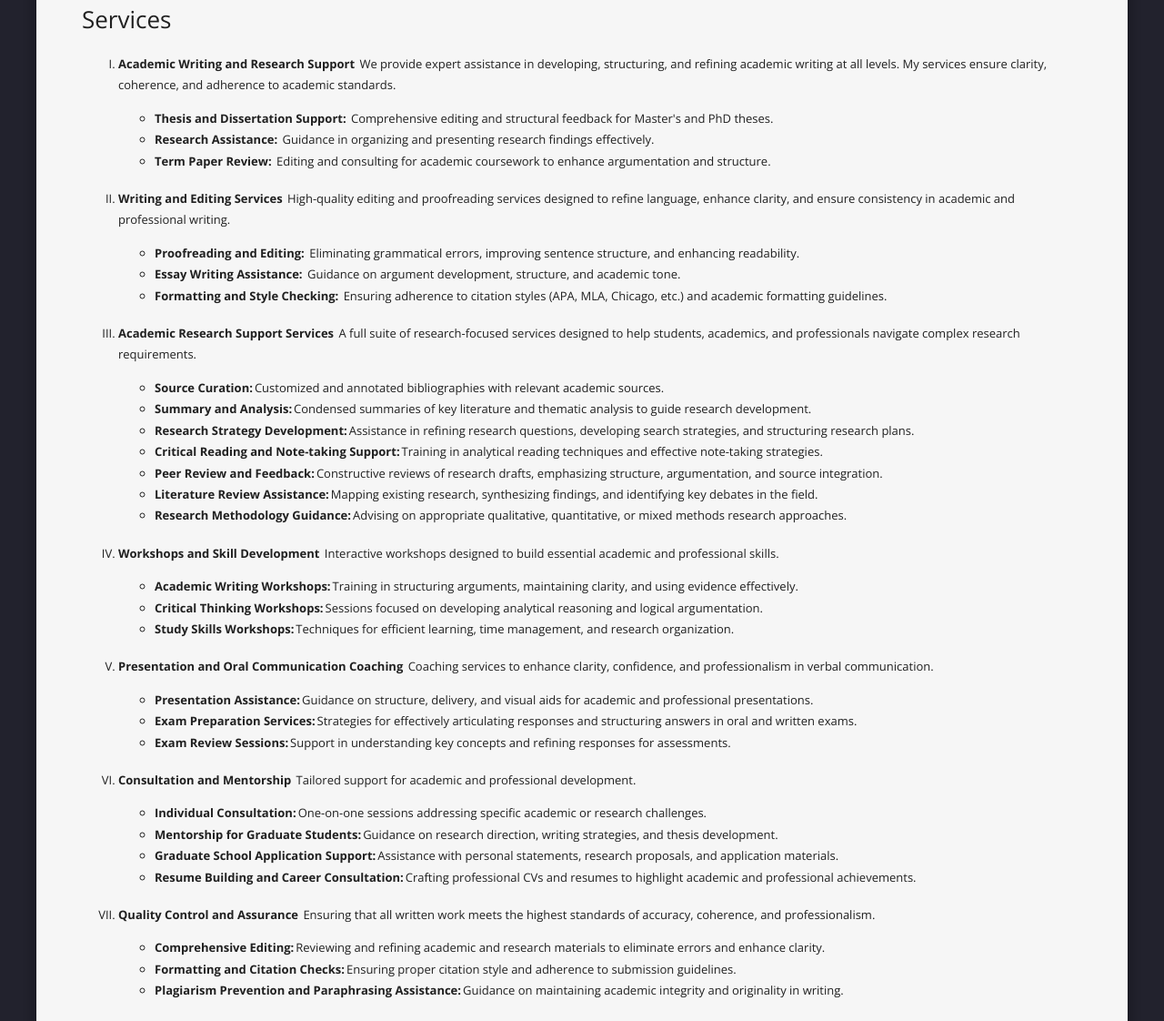
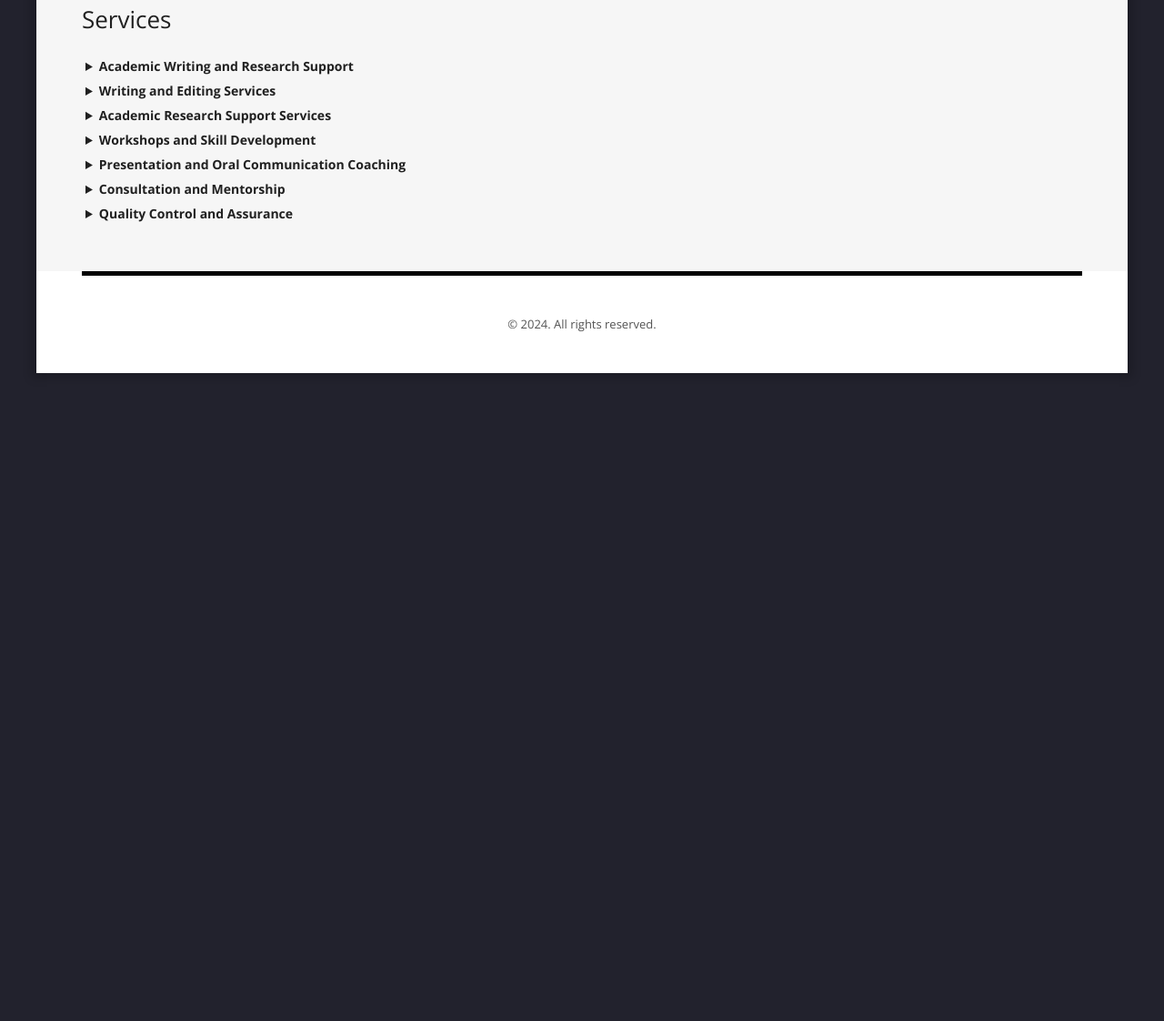
Before and after one commit to lipsotiko/delta-editing, a plain HTML site: page services.html in a window 1280 px wide. Shown: the part 247-1369 px from the top of the page at 91% size. After the commit the page ends 850 px from the top, so only its background shows below. Drawn offline with nearby package versions, Linux system fonts and the light colour scheme.

Commit message:
Style services page

```diff
--- a/services.html
+++ b/services.html
@@ -22,6 +22,16 @@
       b {
         margin-right: 2px;
       }
+      details {
+        padding: 4px;
+      }
+      summary {
+        cursor: pointer;
+        font-size: 14px;
+      }
+      p {
+        margin: 12px 16px;
+      }
     </style>
   </head>
   <body>
@@ -37,9 +47,7 @@
         <div id="menu">
           <ul>
             <li>
-              <a href="http://deltaediting.com/" accesskey="1" title=""
-                >Home</a
-              >
+              <a href="http://deltaediting.com/" accesskey="1" title="">Home</a>
             </li>
             <li><a href="#" accesskey="2" title="">Services</a></li>
             <li><a href="./about.html" accesskey="3" title="">About</a></li>
@@ -50,10 +58,11 @@
       <div id="page">
         <div id="content">
           <h2>Services</h2>
-          <ol type="I">
-            <li>
+          <details>
+            <summary>
+              <b>Academic Writing and Research Support</b>
+            </summary>
             <p>
-                <b>Academic Writing and Research Support</b>
               We provide expert assistance in developing, structuring, and
               refining academic writing at all levels. My services ensure
               clarity, coherence, and adherence to academic standards.
@@ -72,20 +81,20 @@
                 coursework to enhance argumentation and structure.
               </li>
             </ul>
-            </li>
-            <li>
+          </details>
+          <details>
+            <summary>
+              <b>Writing and Editing Services</b>
+            </summary>
             <p>
-                <b>Writing and Editing Services</b>
-
-                High-quality editing and proofreading services designed to
-                refine language, enhance clarity, and ensure consistency in
-                academic and professional writing.
+              High-quality editing and proofreading services designed to refine
+              language, enhance clarity, and ensure consistency in academic and
+              professional writing.
             </p>
             <ul>
               <li>
-                  <b>Proofreading and Editing:</b> Eliminating grammatical
-                  errors, improving sentence structure, and enhancing
-                  readability.
+                <b>Proofreading and Editing:</b> Eliminating grammatical errors,
+                improving sentence structure, and enhancing readability.
               </li>
               <li>
                 <b>Essay Writing Assistance:</b> Guidance on argument
@@ -97,11 +106,12 @@
                 formatting guidelines.
               </li>
             </ul>
-            </li>
-            <li>
+          </details>
+          <details>
+            <summary>
+              <b>Academic Research Support Services</b>
+            </summary>
             <p>
-                <b>Academic Research Support Services</b>
-
               A full suite of research-focused services designed to help
               students, academics, and professionals navigate complex research
               requirements.
@@ -113,8 +123,7 @@
               </li>
               <li>
                 <b>Summary and Analysis:</b>Condensed summaries of key
-                  literature and thematic analysis to guide research
-                  development.
+                literature and thematic analysis to guide research development.
               </li>
               <li>
                 <b>Research Strategy Development:</b>Assistance in refining
@@ -127,57 +136,55 @@
                 strategies.
               </li>
               <li>
-                  <b>Peer Review and Feedback:</b>Constructive reviews of
-                  research drafts, emphasizing structure, argumentation, and
-                  source integration.
+                <b>Peer Review and Feedback:</b>Constructive reviews of research
+                drafts, emphasizing structure, argumentation, and source
+                integration.
               </li>
               <li>
                 <b>Literature Review Assistance:</b>Mapping existing research,
-                  synthesizing findings, and identifying key debates in the
-                  field.
+                synthesizing findings, and identifying key debates in the field.
               </li>
               <li>
                 <b>Research Methodology Guidance:</b>Advising on appropriate
-                  qualitative, quantitative, or mixed methods research
-                  approaches.
+                qualitative, quantitative, or mixed methods research approaches.
               </li>
             </ul>
-            </li>
-            <li>
+          </details>
+          <details>
+            <summary>
+              <b>Workshops and Skill Development</b>
+            </summary>
             <p>
-                <b>Workshops and Skill Development</b>
-
               Interactive workshops designed to build essential academic and
               professional skills.
             </p>
             <ul>
               <li>
                 <b>Academic Writing Workshops:</b>Training in structuring
-                  arguments, maintaining clarity, and using evidence
-                  effectively.
+                arguments, maintaining clarity, and using evidence effectively.
               </li>
               <li>
                 <b>Critical Thinking Workshops:</b>Sessions focused on
                 developing analytical reasoning and logical argumentation.
               </li>
               <li>
-                  <b>Study Skills Workshops:</b>Techniques for efficient
-                  learning, time management, and research organization.
+                <b>Study Skills Workshops:</b>Techniques for efficient learning,
+                time management, and research organization.
               </li>
             </ul>
-            </li>
-            <li>
+          </details>
+          <details>
+            <summary>
+              <b>Presentation and Oral Communication Coaching</b>
+            </summary>
             <p>
-                <b>Presentation and Oral Communication Coaching</b>
-
               Coaching services to enhance clarity, confidence, and
               professionalism in verbal communication.
             </p>
             <ul>
               <li>
-                  <b>Presentation Assistance:</b>Guidance on structure,
-                  delivery, and visual aids for academic and professional
-                  presentations.
+                <b>Presentation Assistance:</b>Guidance on structure, delivery,
+                and visual aids for academic and professional presentations.
               </li>
               <li>
                 <b>Exam Preparation Services:</b>Strategies for effectively
@@ -189,12 +196,10 @@
                 concepts and refining responses for assessments.
               </li>
             </ul>
-            </li>
-            <li>
-              <p>
-                <b>Consultation and Mentorship</b>
-                Tailored support for academic and professional development.
-              </p>
+          </details>
+          <details>
+            <summary><b>Consultation and Mentorship</b></summary>
+            <p>Tailored support for academic and professional development.</p>
             <ul>
               <li>
                 <b>Individual Consultation:</b>One-on-one sessions addressing
@@ -215,18 +220,19 @@
                 professional achievements.
               </li>
             </ul>
-            </li>
-            <li>
+          </details>
+          <details>
+            <summary>
+              <b>Quality Control and Assurance</b>
+            </summary>
             <p>
-                <b>Quality Control and Assurance</b>
               Ensuring that all written work meets the highest standards of
               accuracy, coherence, and professionalism.
             </p>
             <ul>
               <li>
-                  <b>Comprehensive Editing:</b>Reviewing and refining academic
-                  and research materials to eliminate errors and enhance
-                  clarity.
+                <b>Comprehensive Editing:</b>Reviewing and refining academic and
+                research materials to eliminate errors and enhance clarity.
               </li>
               <li>
                 <b>Formatting and Citation Checks:</b>Ensuring proper citation
@@ -238,8 +244,7 @@
                 writing.
               </li>
             </ul>
-            </li>
-          </ol>
+          </details>
         </div>
         <!-- <div id="sidebar">
           <div id="tbox1"></div>
```
Lines whose indentation alone changed are shown as unchanged.
